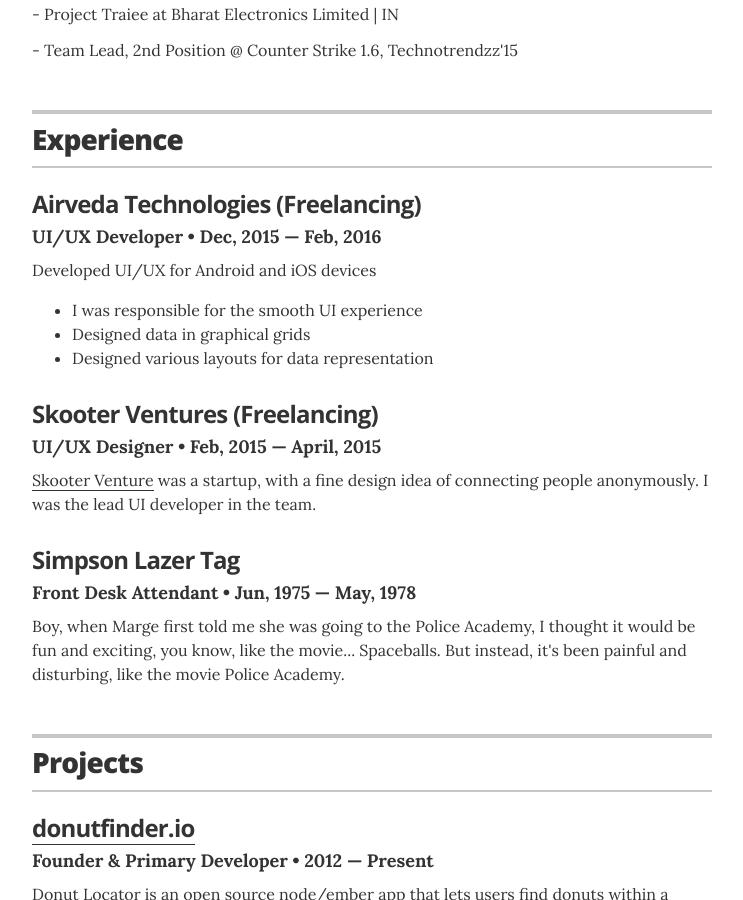
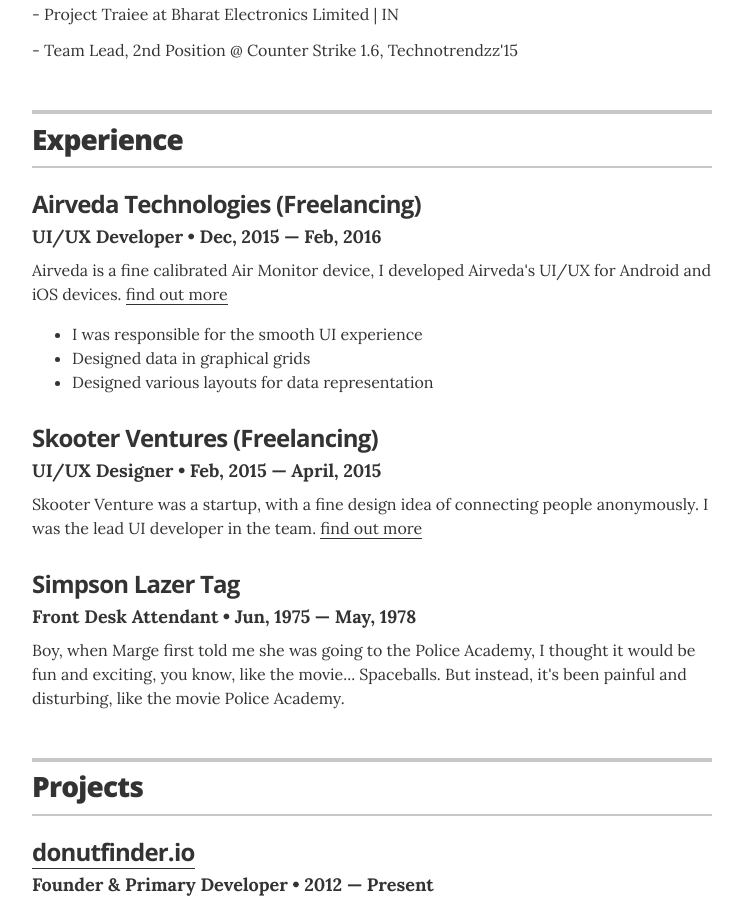
Before and after one commit to ja1sh/jaisharmafps.github.io, a Jekyll site: the page built from index.html, in a window 1280 px wide and 900 px high, scrolled down 693 px. Shown: the whole window, without its empty margins (268-1011 px from the left). Built offline with Jekyll 4.4.1, drawn with Linux system fonts in a browser that asks for light colours.

Commit message:
details update x1.5

```diff
--- a/_layouts/resume.html
+++ b/_layouts/resume.html
@@ -72,7 +72,7 @@
         <div class="resume-item" itemscope itemprop="worksFor" itemtype="http://schema.org/Organization">
           <h3 class="resume-item-title" itemprop="name">Airveda Technologies (Freelancing)</h3>
           <h4 class="resume-item-details" itemprop="description">UI/UX Developer &bull; Dec, 2015 &mdash; Feb, 2016</h4>
-          <p class="resume-item-copy">Developed UI/UX for Android and iOS devices</p>
+          <p class="resume-item-copy">Airveda is a fine calibrated Air Monitor device, I developed Airveda's UI/UX for Android and iOS devices. <a href="https://play.google.com/store/apps/details?id=in.airveda&hl=en">find out more</a></p>
           <ul class="resume-item-list">
             <li>I was responsible for the smooth UI experience</li>
             <li>Designed data in graphical grids</li>
@@ -86,7 +86,7 @@
         <div class="resume-item" itemscope itemprop="worksFor" itemtype="http://schema.org/Organization">
           <h3 class="resume-item-title" itemprop="name">Skooter Ventures (Freelancing)</h3>
           <h4 class="resume-item-details" itemprop="description">UI/UX Designer &bull; Feb, 2015 &mdash; April, 2015</h4>
-          <p class="resume-item-copy"><a href="https://play.google.com/store/apps/details?id=com.skooterapp&hl=en">Skooter Venture</a> was a startup, with a fine design idea of connecting people anonymously. I was the lead UI developer in the team.</p>
+          <p class="resume-item-copy">Skooter Venture was a startup, with a fine design idea of connecting people anonymously. I was the lead UI developer in the team. <a href="https://play.google.com/store/apps/details?id=com.skooterapp&hl=en">find out more</a></p>
 
         </div><!-- end of resume-item -->
 
```
